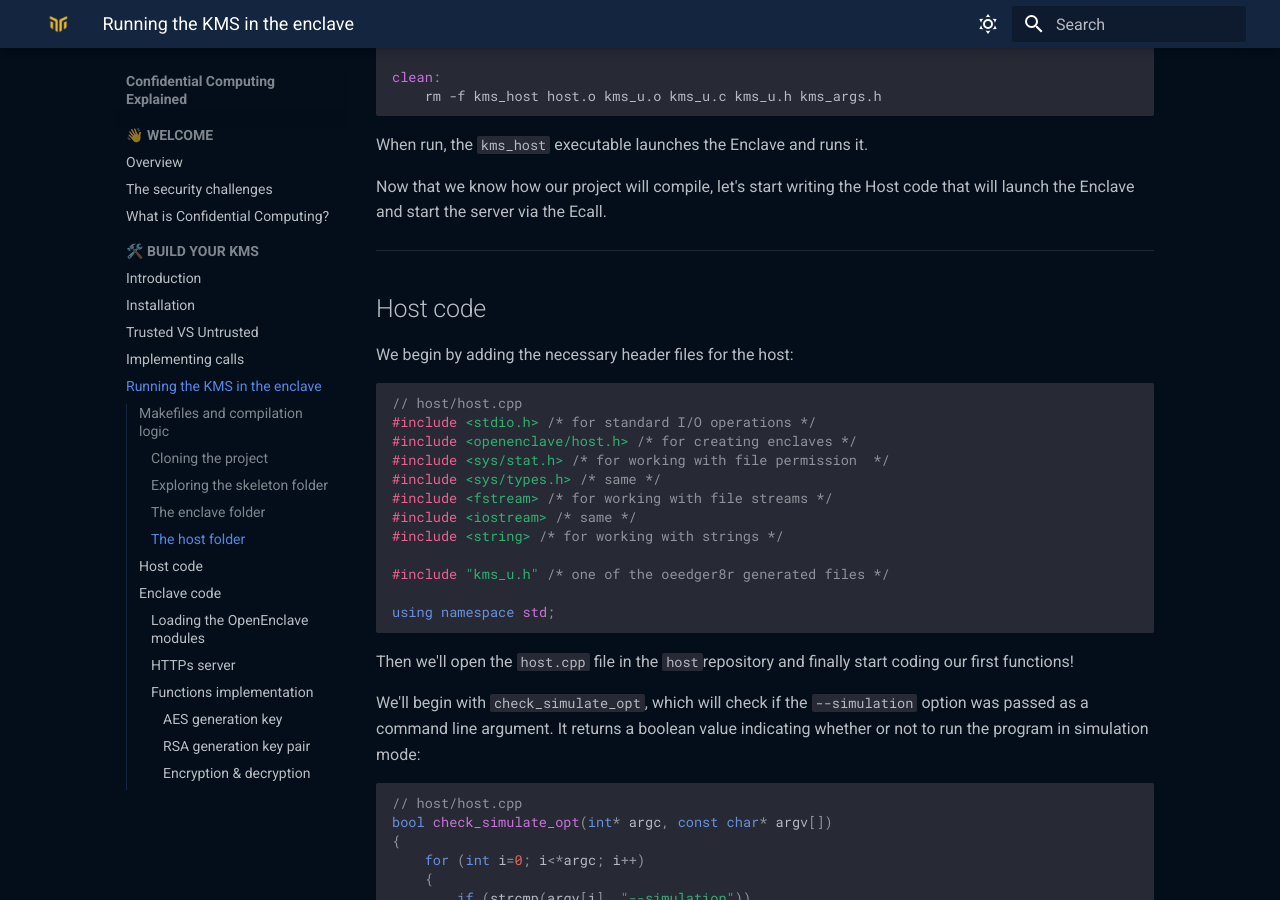
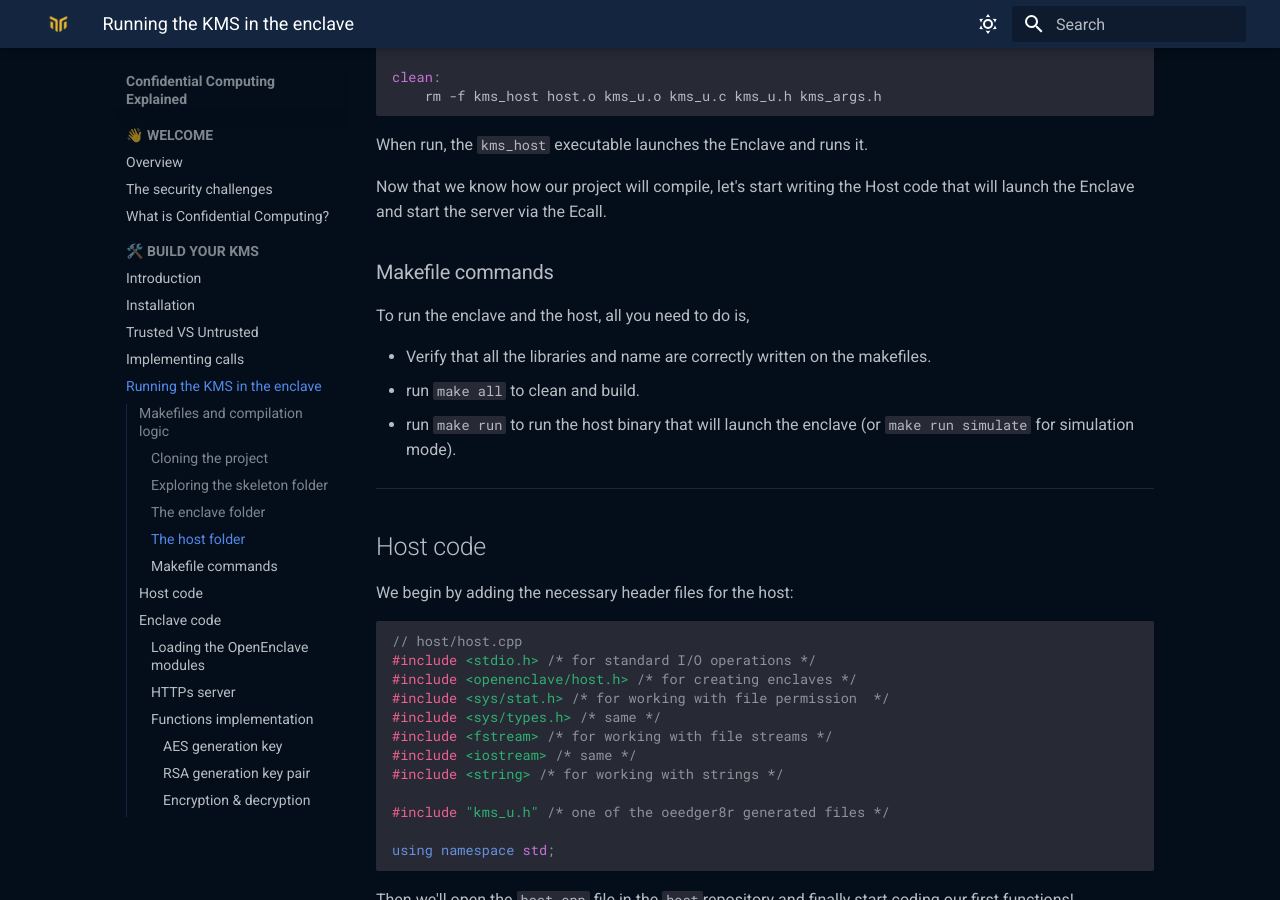
Before and after one commit to mithril-security/Confidential_Computing_Explained, an MkDocs documentation site: the page built from docs/docs/build-your-kms/part1_running_kms_enclave.md, in a window 1280 px wide and 900 px high, scrolled down 4381 px. Built offline with MkDocs 1.6.1 and Material for MkDocs 9.7.7, drawn with Linux system fonts in a browser that asks for light colours; comment, search, counter and statistics services are not loaded.

Commit message:
makefile commands

```diff
--- a/docs/docs/build-your-kms/part1_running_kms_enclave.md
+++ b/docs/docs/build-your-kms/part1_running_kms_enclave.md
@@ -191,6 +191,13 @@ clean:
 When run, the `kms_host` executable launches the Enclave and runs it.
 
 Now that we know how our project will compile, let's start writing the Host code that will launch the Enclave and start the server via the Ecall.
+
+### Makefile commands
+To run the enclave and the host, all you need to do is,
+
+- Verify that all the libraries and name are correctly written on the makefiles.
+- run `make all` to clean and build.
+- run `make run` to run the host binary that will launch the enclave (or `make run simulate` for simulation mode).
 
 ___________________________
 
```
